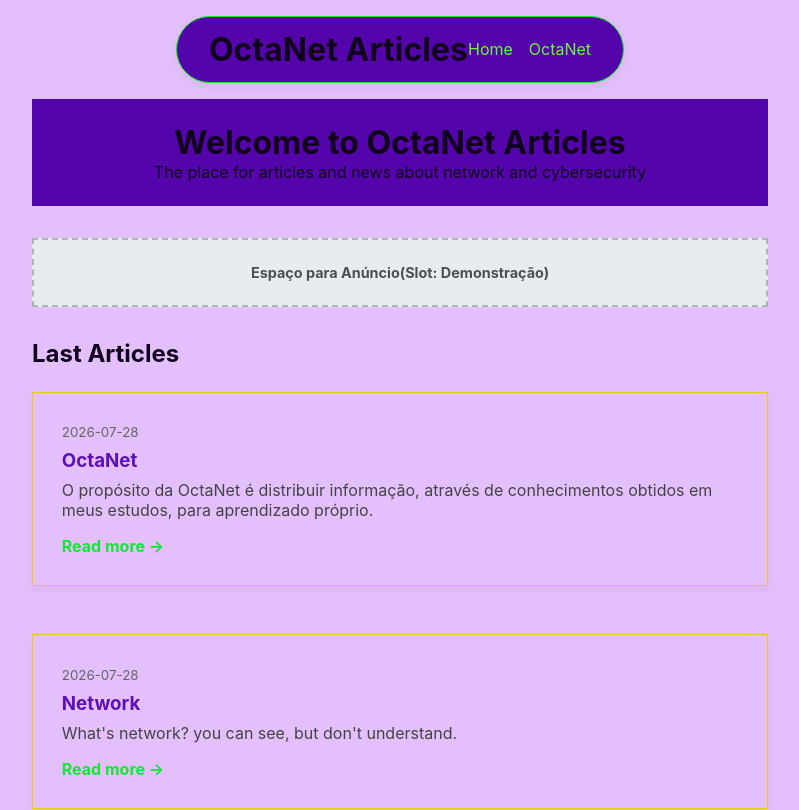
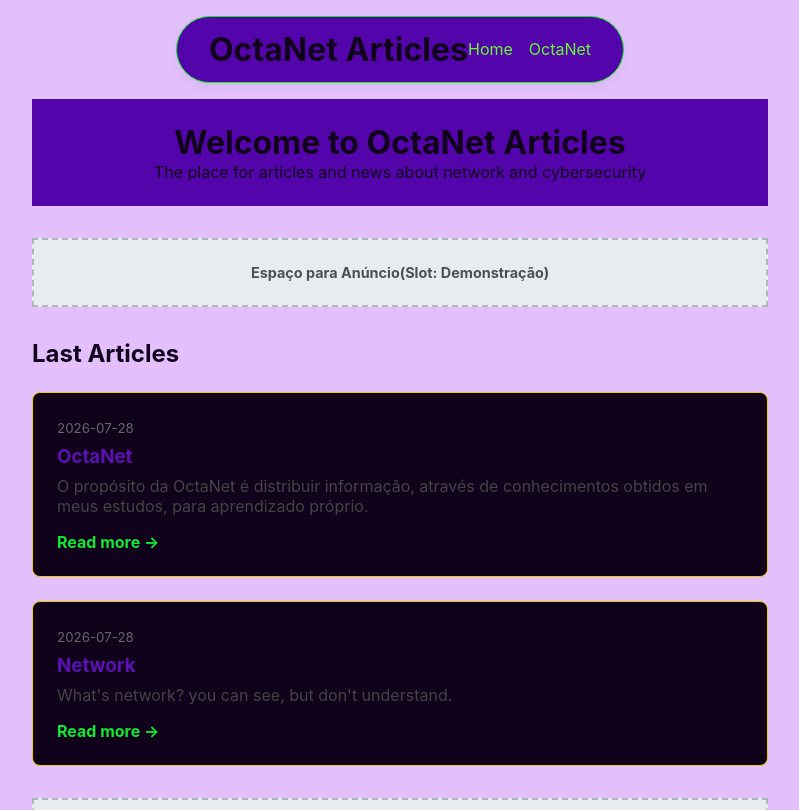
Before and after one commit to Progmgnata/Octanet, a Next.js app: page / in a window 1280 px wide. Shown: the top 810 px of the page, without its empty margins (240-1039 px from the left). Built offline with nearby package versions, Linux system fonts and the light colour scheme.

Commit message:
ajuste de css nos artigos

```diff
--- a/src/app/globals.css
+++ b/src/app/globals.css
@@ -1,7 +1,7 @@
 :root {
   --background: #e3c0fc;
   --foreground: #11021b;
-  --cor-card: #e3c0fc;
+  --cor-card: #11021b;
   --cor-principal: #5305ab;
   --cor-texto-principal: #11021b;
   --cor-borda: #edcb0c;
--- a/src/app/page.js
+++ b/src/app/page.js
@@ -18,8 +18,7 @@ export default function Home() {
 
         {posts.map((post) => (
           <article
-            className="card-artigo"
-
+            style={{ padding: '1.5rem', border: '1px solid var(--cor-borda)', borderRadius: '8px', backgroundColor: 'var(--foreground)' }}
             key={post.slug}
           >
             <small style={{ color: '#666' }}>{post.data}</small>
```
